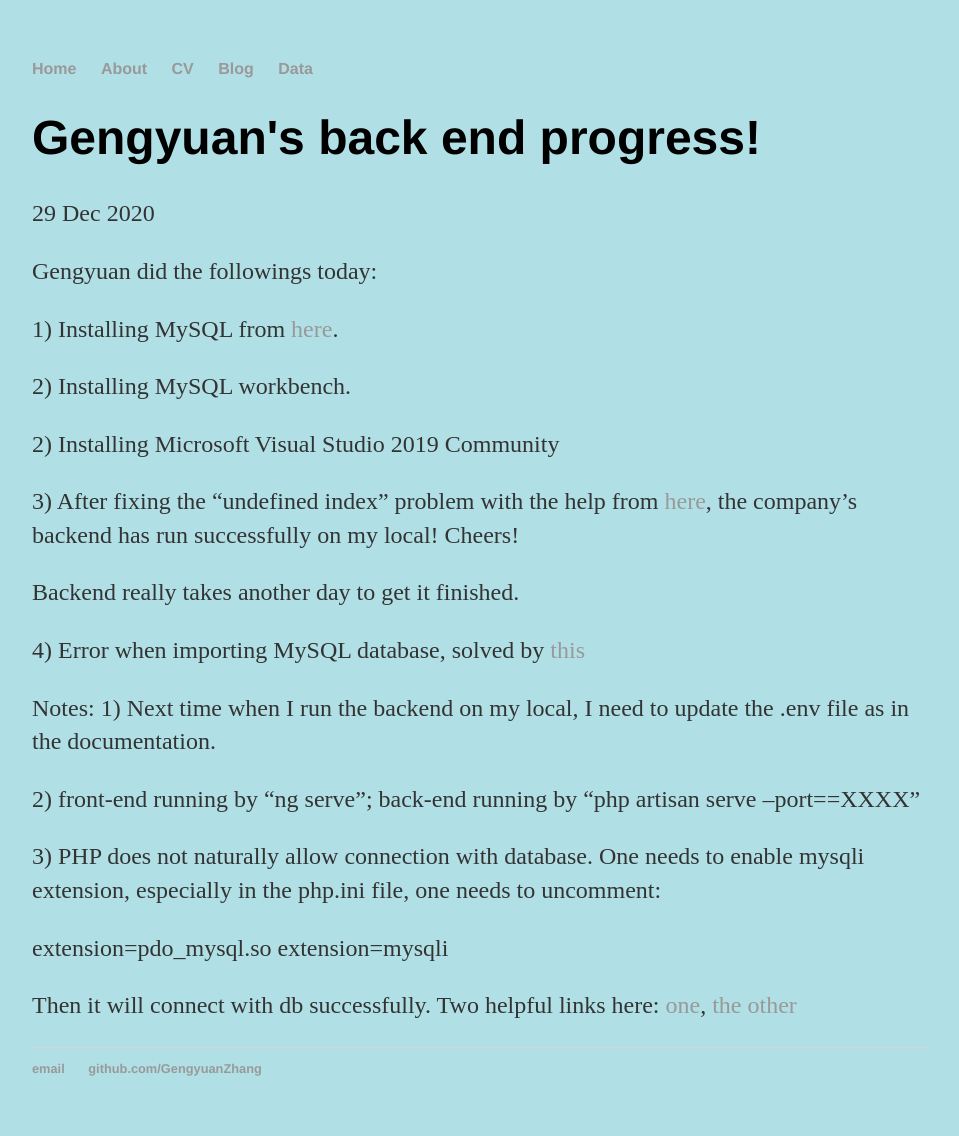
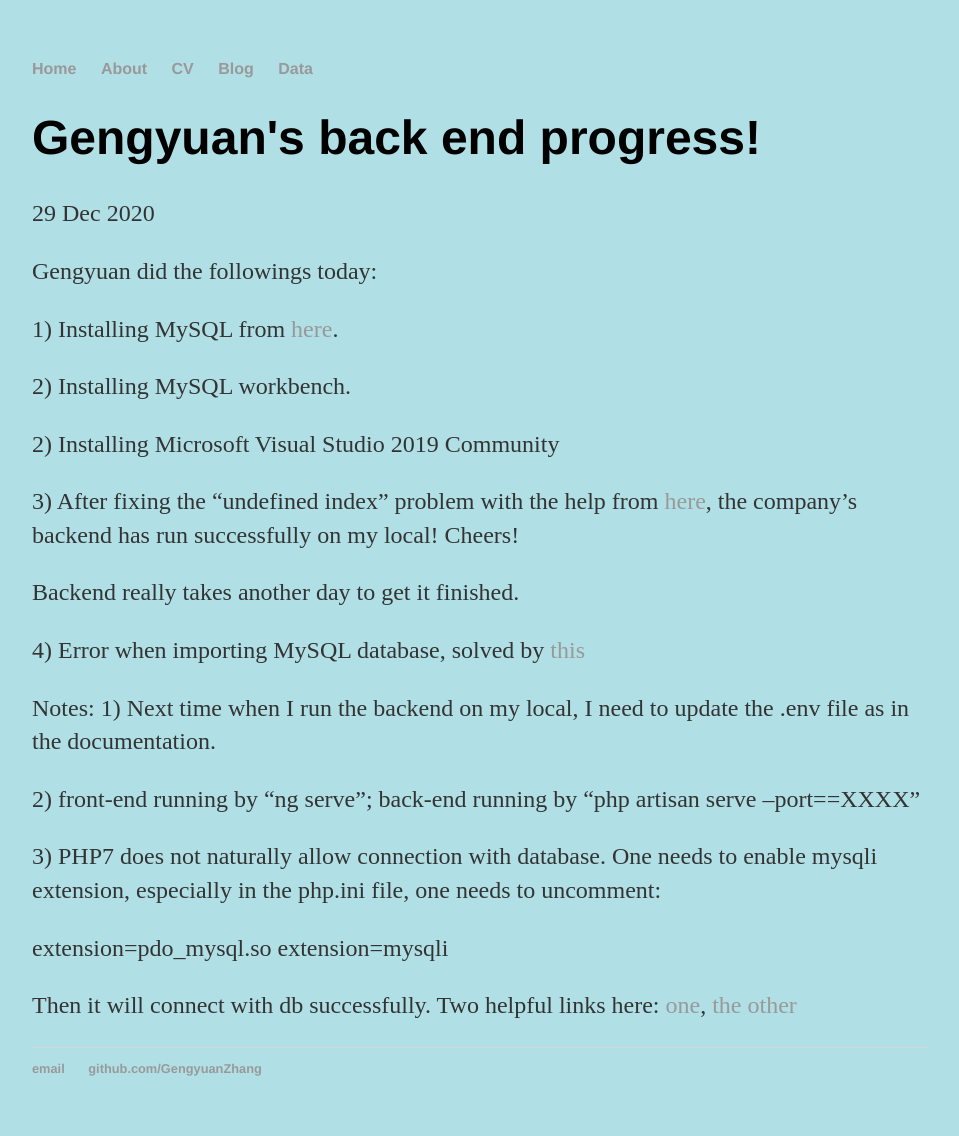
Before and after one commit to GengyuanZhang/GengyuanZhang.github.io, a Jekyll site: the page built from _posts/2020-12-29-gengyuan-zhang-back-end-progress.md, in a window 1280 px wide. Shown: the whole page, without its empty margins (160-1119 px from the left). Built offline with Jekyll 4.4.1, drawn with Linux system fonts in a browser that asks for light colours.

Commit message:
Update 2020-12-29-gengyuan-zhang-back-end-progress.md

```diff
--- a/_posts/2020-12-29-gengyuan-zhang-back-end-progress.md
+++ b/_posts/2020-12-29-gengyuan-zhang-back-end-progress.md
@@ -23,7 +23,7 @@ Notes:
 
 2) front-end running by "ng serve"; back-end running by "php artisan serve --port==XXXX"
 
-3) PHP does not naturally allow connection with database. One needs to enable mysqli extension, especially in the php.ini file, one needs to uncomment:
+3) PHP7 does not naturally allow connection with database. One needs to enable mysqli extension, especially in the php.ini file, one needs to uncomment:
 
 extension=pdo_mysql.so
 extension=mysqli
```
